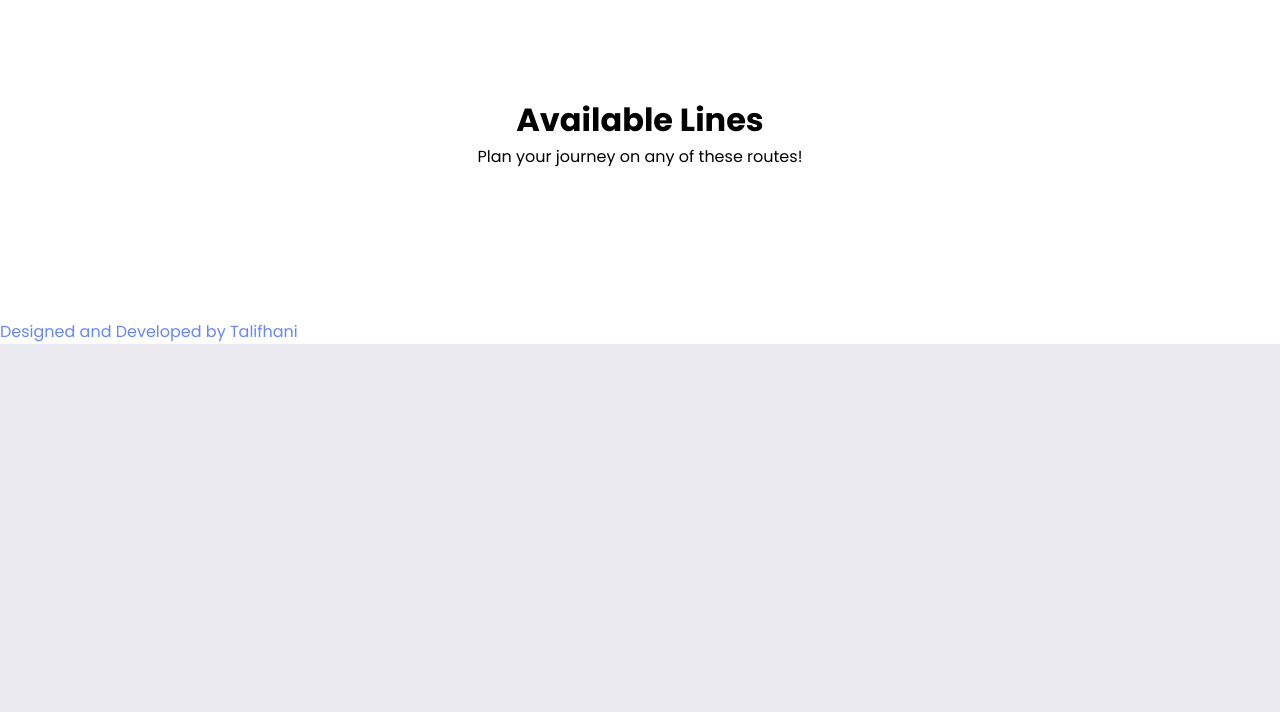
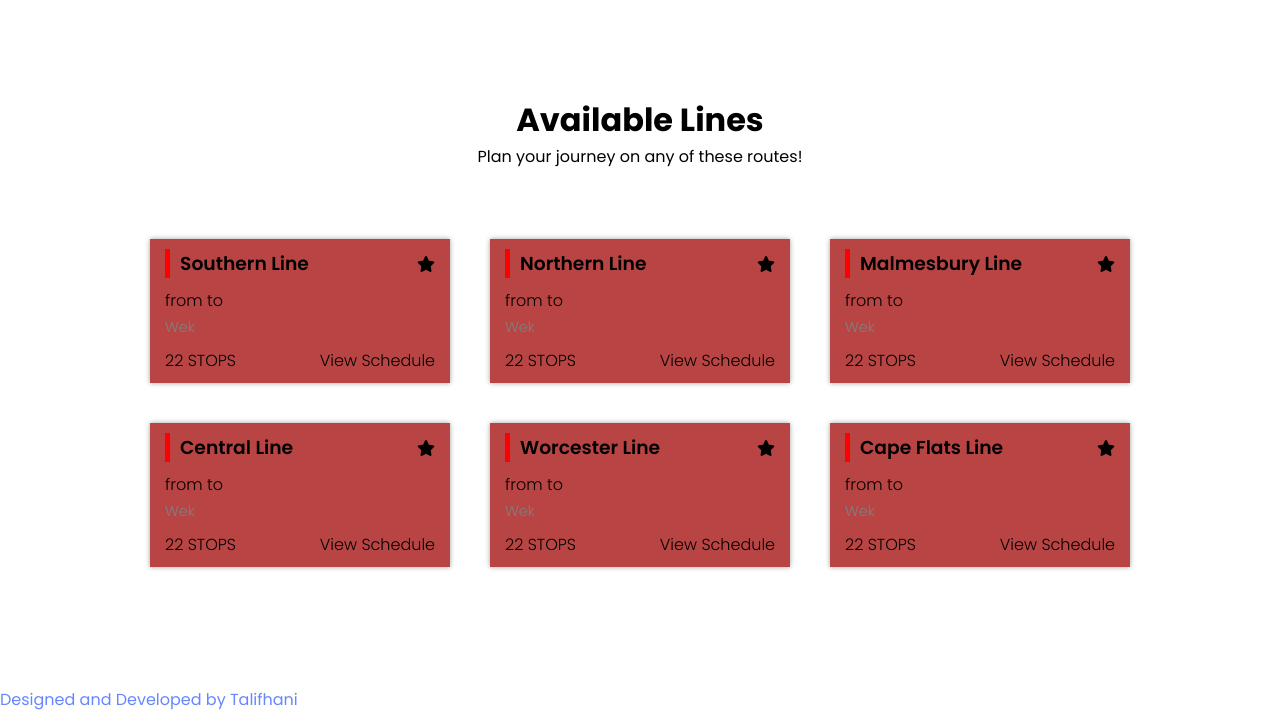
Before and after one commit to notTali/PTJP, a Django app: page /search/ in a window 1280 px wide. Shown: the part 521-1233 px from the top of the page. Before the commit the page ends 865 px from the top, so only its background shows below. Run offline with Django 4.2, Linux system fonts and the light colour scheme; data comes from the database, SQL or seed files in the repository; some libraries are stand-ins or nearby versions.

Commit message:
show data

```diff
--- a/search/templates/search.html
+++ b/search/templates/search.html
@@ -46,7 +46,7 @@
 
 <div class="line-crds">
   <!-- need to pass a list of lines here -->
-  {% for line in Line.objects.all %}
+  {% for line in lines %}
   <div class="line-card">
     <div class="line-hd">
       <h3>{{line.title}} Line</h3>
@@ -62,7 +62,5 @@
       <p class="view-route">View Schedule</p>
     </div>
   </div>
-  {% endfor%}
+  {% endfor %} {% endblock content %}
 </div>
-
-{% endblock content %}
```
